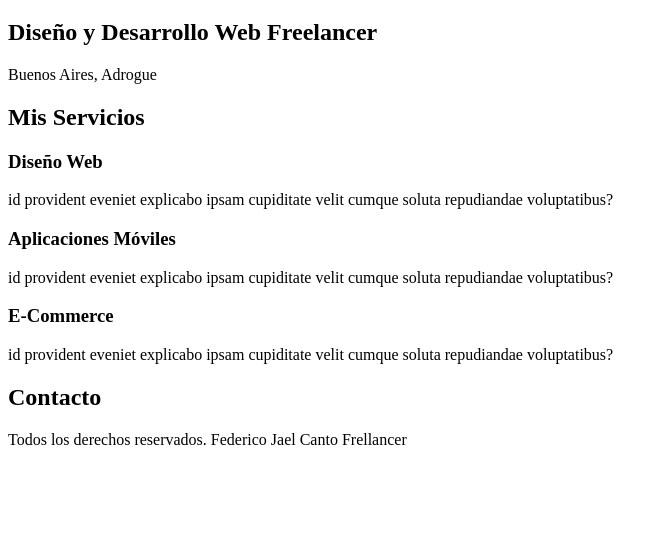
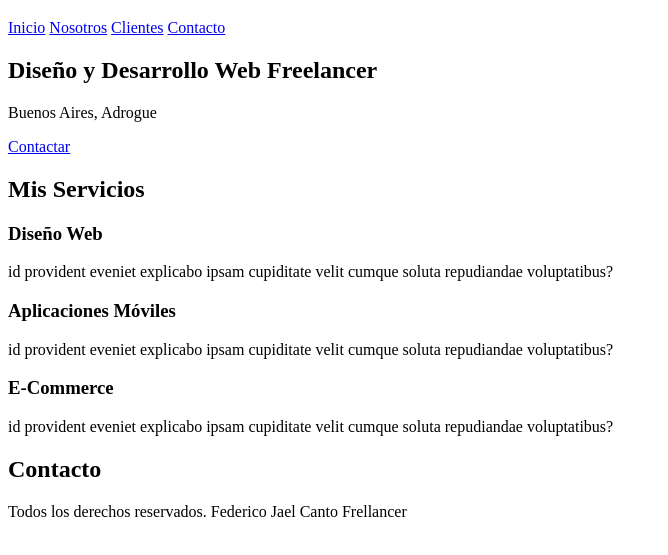
Before and after one commit to Fedejael/desarrollowebcompleto, a plain HTML site: page SITIO FREELANCER/index.html in a window 1280 px wide. Shown: the part 61-616 px from the top of the page, without its empty margins (0-668 px from the left). Drawn offline with Linux system fonts and the light colour scheme.

Commit message:
Creando enlaces y navegacion

```diff
--- a/SITIO FREELANCER/index.html
+++ b/SITIO FREELANCER/index.html
@@ -9,13 +9,19 @@
     <header>
         <h1>Federico Jael Canto Freelancer</h1>
     </header>
+
     <nav>
-
+        <a href="#">Inicio</a>
+        <a href="#">Nosotros</a>
+        <a href="#">Clientes</a>
+        <a href="#">Contacto</a>
     </nav>
 
     <section>
         <h2>Diseño y Desarrollo Web Freelancer</h2>
         <p>Buenos Aires, Adrogue</p>
+
+        <a href="#">Contactar</a>
     </section>
 
     <main>
```
